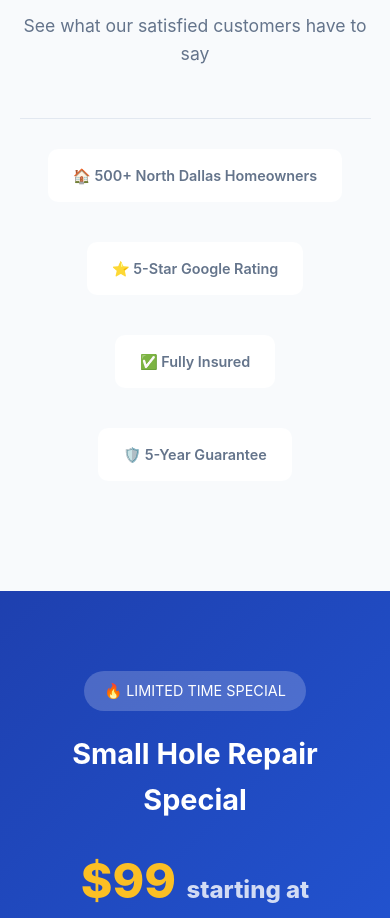
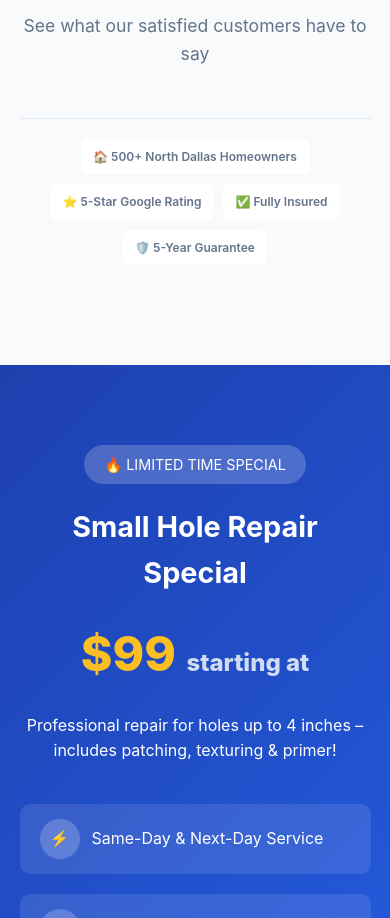
Before and after one commit to thuvo22/drywall-landing-page, a plain HTML site: page index.html in a window 390 px wide. Shown: the part 2025-2943 px from the top of the page. Drawn offline with Linux system fonts and the light colour scheme.

Commit message:
Improve trust badges mobile styling - smaller and cleaner

```diff
--- a/index.html
+++ b/index.html
@@ -407,19 +407,33 @@
             display: flex;
             justify-content: center;
             align-items: center;
-            gap: 40px;
+            gap: 15px;
             flex-wrap: wrap;
             padding: 30px 0;
             border-top: 1px solid #e2e8f0;
         }
 
         .trust-logo {
-            padding: 15px 25px;
+            padding: 10px 16px;
             background: white;
-            border-radius: 10px;
+            border-radius: 8px;
             color: #64748b;
             font-weight: 600;
-            font-size: 0.9rem;
+            font-size: 0.85rem;
+            white-space: nowrap;
+        }
+
+        @media (max-width: 768px) {
+            .trust-logos {
+                gap: 10px;
+                padding: 20px 0;
+            }
+
+            .trust-logo {
+                padding: 8px 12px;
+                font-size: 0.75rem;
+                border-radius: 6px;
+            }
         }
 
         /* Offer Section */
```
